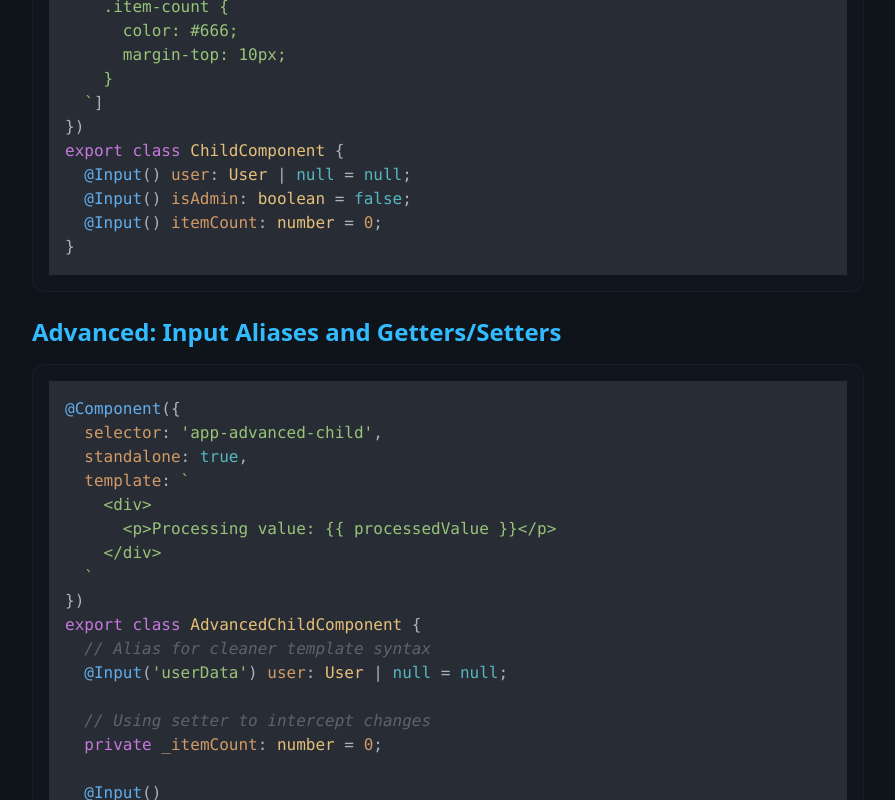
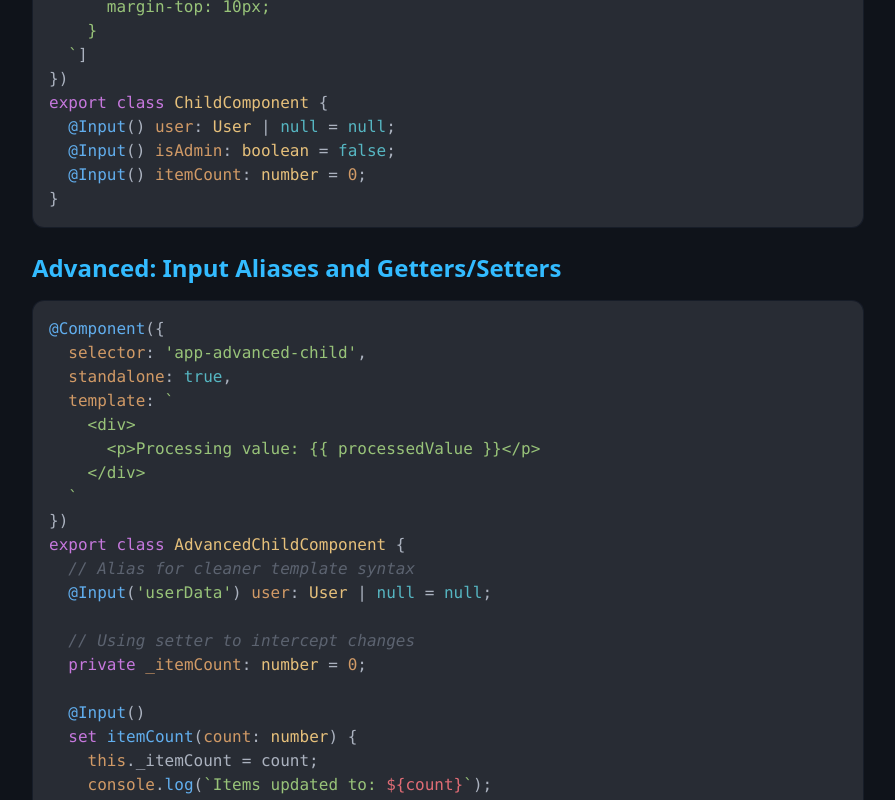
Before and after one commit to devendramilmile121/portfolio, a React (Vite) app: page /blogs/angular-component-communication in a window 1280 px wide. Shown: the part 4551-5351 px from the top of the page, without its empty margins (192-1087 px from the left). Built offline with nearby package versions, Linux system fonts and the light colour scheme; no server answers.

Commit message:
Fixed code was having some extra padding which not looking good 🦟

```diff
--- a/src/pages/BlogDetail.tsx
+++ b/src/pages/BlogDetail.tsx
@@ -86,7 +86,7 @@ const markdownComponents = {
     );
   },
   pre: ({ children }: any) => (
-    <pre className="my-4 rounded-lg overflow-x-auto bg-secondary/20 p-4 border border-border/40">
+    <pre className="my-4 rounded-lg overflow-x-auto bg-secondary/20 p-0 border border-border/40">
       {children}
     </pre>
   ),
```
